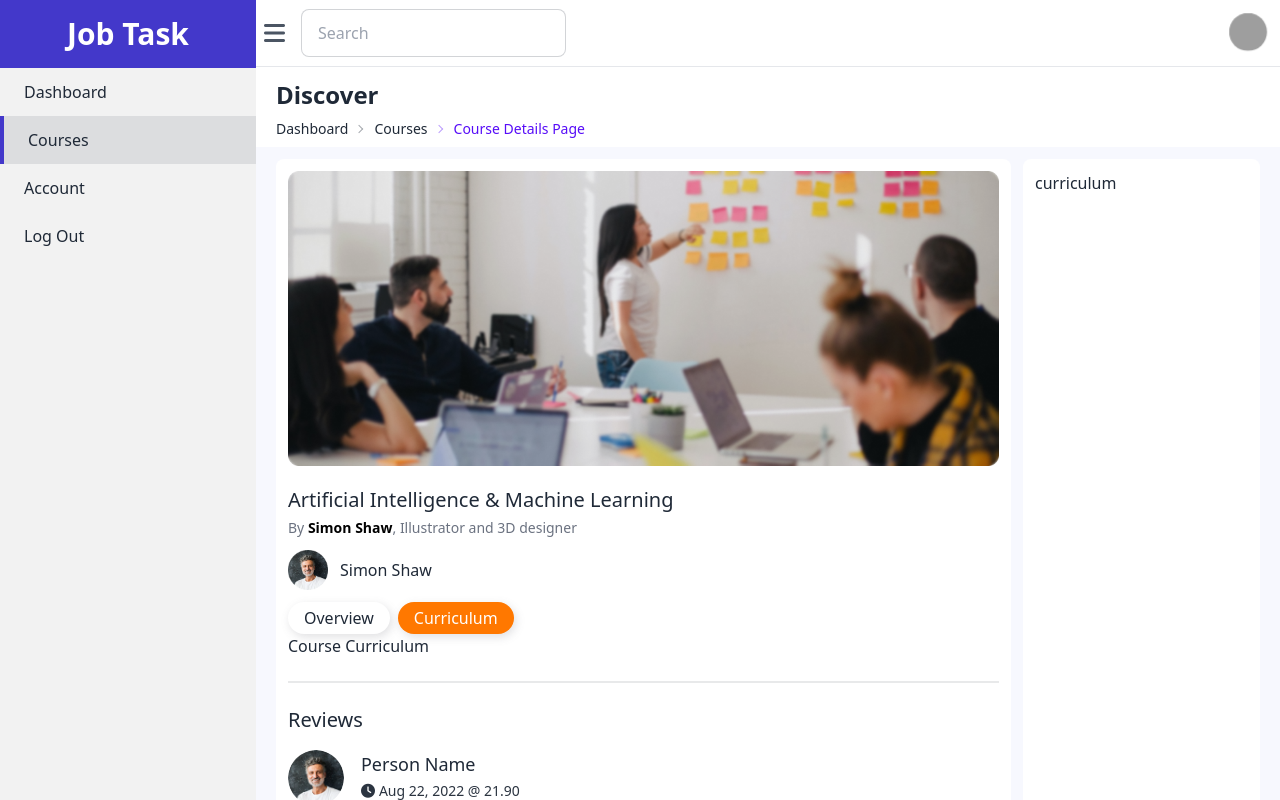
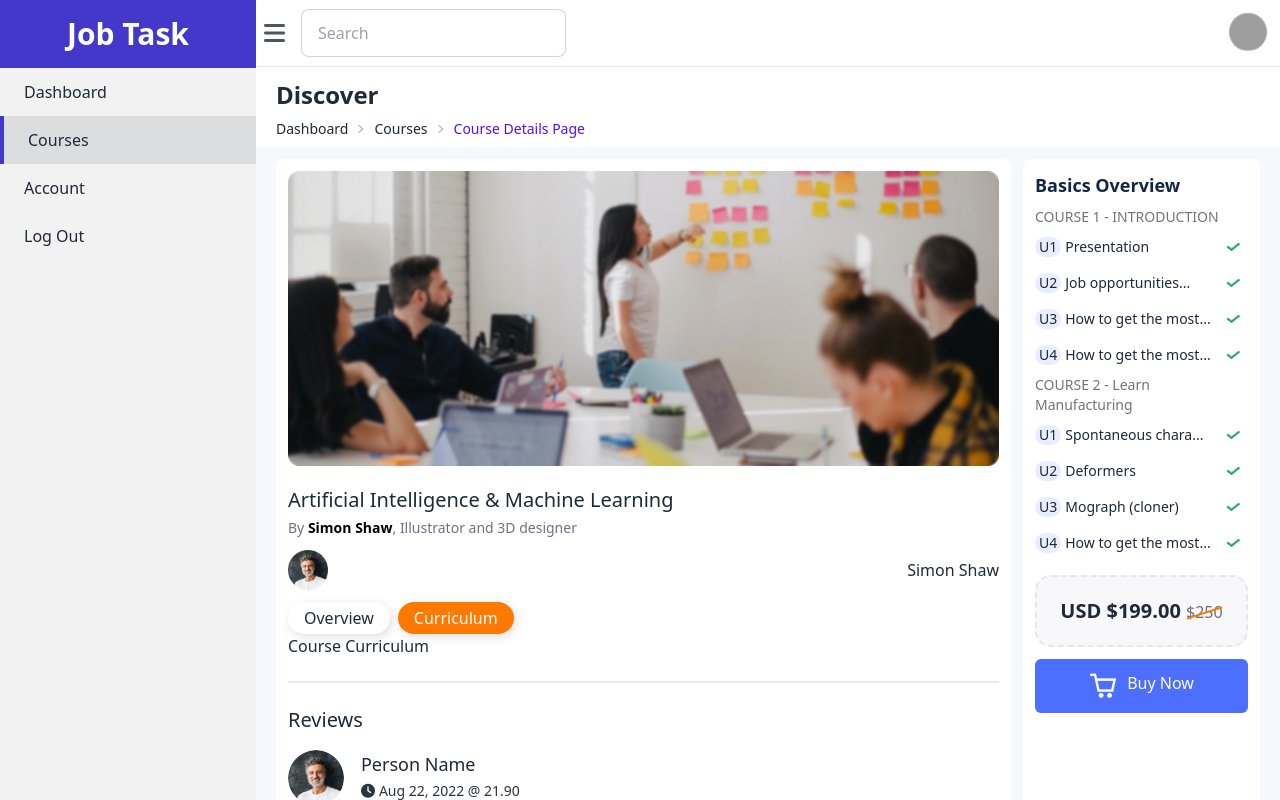
Before and after one commit to munimrahman/course-task, a React (Vite) app: page /courses/id in a window 1280 px wide. Both pictures are taken after a click on the button "Curriculum". Shown: the top 800 px of the page. Built offline with nearby package versions, Linux system fonts and the light colour scheme; grey boxes are pictures that could not be loaded.

Commit message:
curriculum sidebar

```diff
--- a/src/pages/CourseDetails/CourseDetails.jsx
+++ b/src/pages/CourseDetails/CourseDetails.jsx
@@ -14,6 +14,7 @@ import icon6 from "../../assets/icon/Icon6.png";
 import icon7 from "../../assets/icon/Icon7.png";
 import icon8 from "../../assets/icon/Icon8.png";
 import cart from "../../assets/cart.png";
+import tick from "../../assets/Icon-t.png";
 
 const CourseDetails = () => {
   const [overview, setOverview] = useState(true);
@@ -47,7 +48,7 @@ const CourseDetails = () => {
         </div>
       </div>
 
-      <div className="grid grid-cols-1 md:grid-cols-12 px-5 pt-3 md:pt5 gap-3">
+      <div className="grid grid-cols-1 md:grid-cols-12 px-5 py-3 md:pt5 gap-3">
         {/* main */}
         <div className="md:col-span-9 p-3 bg-white rounded-lg">
           <figure>
@@ -60,7 +61,7 @@ const CourseDetails = () => {
             By <span className="font-bold text-black">Simon Shaw</span>,
             Illustrator and 3D designer
           </p>
-          <div className="flex items-center my-3">
+          <div className="flex items-center justify-between my-3">
             <figure>
               <img src={person} alt="" className="w-2/3" />
             </figure>
@@ -160,7 +161,7 @@ const CourseDetails = () => {
                   This course includes:
                 </h3>
                 <div className="flex flex-col gap-4">
-                  <div className="flex items-center">
+                  <div className="flex items-center justify-between">
                     <figure>
                       <img src={icon1} alt="" />
                     </figure>
@@ -168,13 +169,13 @@ const CourseDetails = () => {
                       100% Positive reviews (45)
                     </p>
                   </div>
-                  <div className="flex items-center">
+                  <div className="flex items-center justify-between">
                     <figure>
                       <img src={icon2} alt="" />
                     </figure>
                     <p className="text-sm ps-1 text-[#102844]">2167 students</p>
                   </div>
-                  <div className="flex items-center">
+                  <div className="flex items-center justify-between">
                     <figure>
                       <img src={icon3} alt="" />
                     </figure>
@@ -182,13 +183,13 @@ const CourseDetails = () => {
                       59 Lessons (9h 11m)
                     </p>
                   </div>
-                  <div className="flex items-center">
+                  <div className="flex items-center justify-between">
                     <figure>
                       <img src={icon4} alt="" />
                     </figure>
                     <p className="text-sm ps-1 text-[#102844]">6 courses</p>
                   </div>
-                  <div className="flex items-center">
+                  <div className="flex items-center justify-between">
                     <figure>
                       <img src={icon5} alt="" />
                     </figure>
@@ -196,7 +197,7 @@ const CourseDetails = () => {
                       70 downloads (70 files)
                     </p>
                   </div>
-                  <div className="flex items-center">
+                  <div className="flex items-center justify-between">
                     <figure>
                       <img src={icon6} alt="" />
                     </figure>
@@ -204,7 +205,7 @@ const CourseDetails = () => {
                       Available from the app
                     </p>
                   </div>
-                  <div className="flex items-center">
+                  <div className="flex items-center justify-between">
                     <figure>
                       <img src={icon7} alt="" />
                     </figure>
@@ -212,7 +213,7 @@ const CourseDetails = () => {
                       Audio: Spanish
                     </p>
                   </div>
-                  <div className="flex items-center">
+                  <div className="flex items-center justify-between">
                     <figure>
                       <img src={icon8} alt="" />
                     </figure>
@@ -247,7 +248,125 @@ const CourseDetails = () => {
           {/* curriculum */}
           {curriculum && (
             <div>
-              <p>curriculum</p>
+              <h3 className="text-[#102844] font-bold mb-2 text-lg">
+                Basics Overview
+              </h3>
+              <h3 className="text-[#767278] text-sm">
+                COURSE 1 - INTRODUCTION
+              </h3>
+              <div className="flex flex-col gap-3 mt-2">
+                <div className="flex items-center justify-between">
+                  <div className="flex text-sm items-center">
+                    <span className="flex rounded-full px-1 bg-[#E9EDFF]">
+                      U1
+                    </span>
+                    <p className="ps-1">Presentation</p>
+                  </div>
+                  <figure>
+                    <img src={tick} alt="" />
+                  </figure>
+                </div>
+                <div className="flex items-center justify-between">
+                  <div className="flex text-sm items-center">
+                    <span className="flex rounded-full px-1 bg-[#E9EDFF]">
+                      U2
+                    </span>
+                    <p className="ps-1">Job opportunities...</p>
+                  </div>
+                  <figure>
+                    <img src={tick} alt="" />
+                  </figure>
+                </div>
+                <div className="flex items-center justify-between">
+                  <div className="flex text-sm items-center">
+                    <span className="flex rounded-full px-1 bg-[#E9EDFF]">
+                      U3
+                    </span>
+                    <p className="ps-1">How to get the most...</p>
+                  </div>
+                  <figure>
+                    <img src={tick} alt="" />
+                  </figure>
+                </div>
+                <div className="flex items-center justify-between">
+                  <div className="flex text-sm items-center">
+                    <span className="flex rounded-full px-1 bg-[#E9EDFF]">
+                      U4
+                    </span>
+                    <p className="ps-1">How to get the most...</p>
+                  </div>
+                  <figure>
+                    <img src={tick} alt="" />
+                  </figure>
+                </div>
+              </div>
+              <div className="mt-2">
+                <h3 className="text-[#767278] text-sm">
+                  COURSE 2 - Learn Manufacturing
+                </h3>
+                <div className="flex flex-col gap-3 mt-2">
+                  <div className="flex items-center justify-between">
+                    <div className="flex text-sm items-center">
+                      <span className="flex rounded-full px-1 bg-[#E9EDFF]">
+                        U1
+                      </span>
+                      <p className="ps-1">Spontaneous chara...</p>
+                    </div>
+                    <figure>
+                      <img src={tick} alt="" />
+                    </figure>
+                  </div>
+                  <div className="flex items-center justify-between">
+                    <div className="flex text-sm items-center">
+                      <span className="flex rounded-full px-1 bg-[#E9EDFF]">
+                        U2
+                      </span>
+                      <p className="ps-1">Deformers</p>
+                    </div>
+                    <figure>
+                      <img src={tick} alt="" />
+                    </figure>
+                  </div>
+                  <div className="flex items-center justify-between">
+                    <div className="flex text-sm items-center">
+                      <span className="flex rounded-full px-1 bg-[#E9EDFF]">
+                        U3
+                      </span>
+                      <p className="ps-1">Mograph (cloner)</p>
+                    </div>
+                    <figure>
+                      <img src={tick} alt="" />
+                    </figure>
+                  </div>
+                  <div className="flex items-center justify-between">
+                    <div className="flex text-sm items-center">
+                      <span className="flex rounded-full px-1 bg-[#E9EDFF]">
+                        U4
+                      </span>
+                      <p className="ps-1">How to get the most...</p>
+                    </div>
+                    <figure>
+                      <img src={tick} alt="" />
+                    </figure>
+                  </div>
+                </div>
+              </div>
+              <div className="mt-5">
+                <p className="border-2 border-dashed text-center bg-[#F8F8FB] py-5 rounded-2xl text-xl font-bold">
+                  USD $199.00{" "}
+                  <span className="strikethrough text-base font-normal text-gray-500">
+                    $250
+                  </span>
+                </p>
+                <div className="flex justify-center mt-3 bg-[#4C6FFF] rounded-md py-3 cursor-pointer">
+                  <button className="text-white flex rounded-md gap-2">
+                    <figure>
+                      <img src={cart} alt="" />
+                    </figure>
+                    Buy Now
+                  </button>
+                </div>
+              </div>
             </div>
           )}
         </div>
```
Also changed, not shown: src/assets/Icon-t.png (added).
